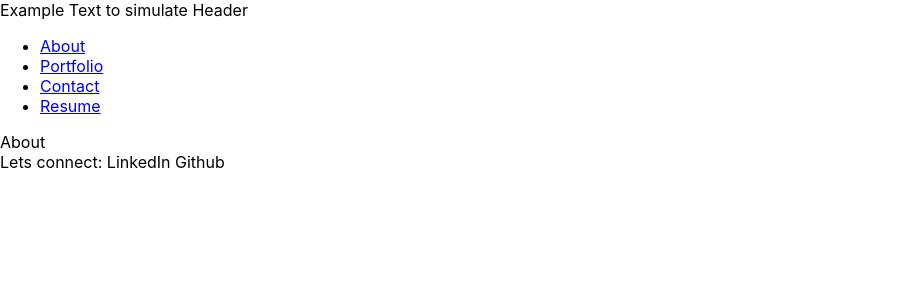
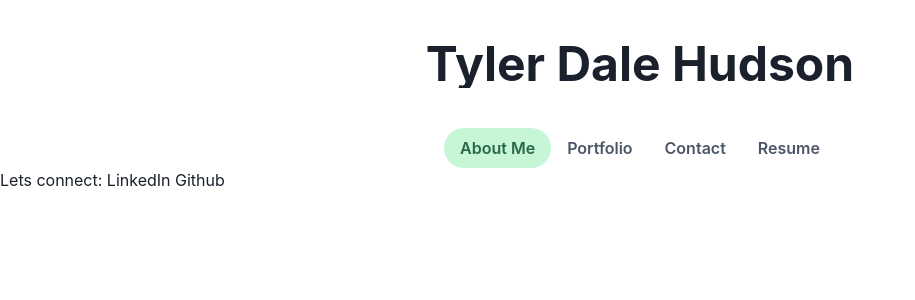
Before and after one commit to Hudson-TD/module_twenty_challenge_hudsontd, a React (Create React App) app: page / in a window 1280 px wide. Shown: the top 300 px of the page, without its empty margins (0-915 px from the left). Built offline with nearby package versions, Linux system fonts and the light colour scheme.

Commit message:
Chakra UI component styling - Header/Nav

```diff
--- a/package.json
+++ b/package.json
@@ -3,9 +3,13 @@
   "version": "0.1.0",
   "private": true,
   "dependencies": {
+    "@chakra-ui/react": "^2.4.1",
+    "@emotion/react": "^11.10.5",
+    "@emotion/styled": "^11.10.5",
     "@testing-library/jest-dom": "^5.16.5",
     "@testing-library/react": "^13.4.0",
     "@testing-library/user-event": "^13.5.0",
+    "framer-motion": "^7.6.7",
     "react": "^18.2.0",
     "react-dom": "^18.2.0",
     "react-scripts": "^5.0.1",
--- a/src/components/Header.jsx
+++ b/src/components/Header.jsx
@@ -1,4 +1,6 @@
 import React, { useState } from "react";
+import { Heading, Center, Box } from "@chakra-ui/react";
+
 import Navigation from "./Navigation";
 import About from "./pages/About";
 import Portfolio from "./pages/Portfolio";
@@ -24,12 +26,23 @@ export default function Header() {
   return (
     <>
       <header>
-        Example Text to simulate Header
-        <Navigation
-          currentPage={currentPage}
-          handlePageChange={handlePageChange}
-        />
+        <Box m={10}>
+          <Center>
+            <Heading as="h2" size="2xl" noOfLines={1}>
+              Tyler Dale Hudson
+            </Heading>
+          </Center>
+        </Box>
+        <Box>
+          <Center>
+            <Navigation
+              currentPage={currentPage}
+              handlePageChange={handlePageChange}
+            />
+          </Center>
+        </Box>
       </header>
+
       <main>{renderPage()}</main>
     </>
   );
--- a/src/components/Navigation.jsx
+++ b/src/components/Navigation.jsx
@@ -1,28 +1,33 @@
 import React from "react";
+import { Tabs, TabList, TabPanels, Tab, TabPanel } from "@chakra-ui/react";
 
 export default function Navigation({ handlePageChange }) {
   return (
-    <ul>
-      <li>
+    <>
+      <Tabs variant="soft-rounded" colorScheme="green">
+        <TabList>
+          <Tab>
             <a href="#about" onClick={() => handlePageChange("About")}>
-          About
+              About Me
             </a>
-      </li>
-      <li>
+          </Tab>
+          <Tab>
             <a href="#portfolio" onClick={() => handlePageChange("Portfolio")}>
               Portfolio
             </a>
-      </li>
-      <li>
+          </Tab>
+          <Tab>
             <a href="#contact" onClick={() => handlePageChange("Contact")}>
               Contact
             </a>
-      </li>
-      <li>
+          </Tab>
+          <Tab>
             <a href="#resume" onClick={() => handlePageChange("Resume")}>
               Resume
             </a>
-      </li>
-    </ul>
+          </Tab>
+        </TabList>
+      </Tabs>
+    </>
   );
 }
--- a/src/components/pages/About.js
+++ b/src/components/pages/About.js
@@ -1,7 +1,6 @@
-import React from 'react'
+import React from "react";
+import { Heading, Center, Box } from "@chakra-ui/react";
 
 export default function About() {
-  return (
-    <div>About</div>
-  )
+  return null;
 }
```
Also changed, not shown: src/index.js (+4 -3 lines), 1 other file (tests, documents, lock files or other folders). Lines whose indentation alone changed are shown as unchanged.
